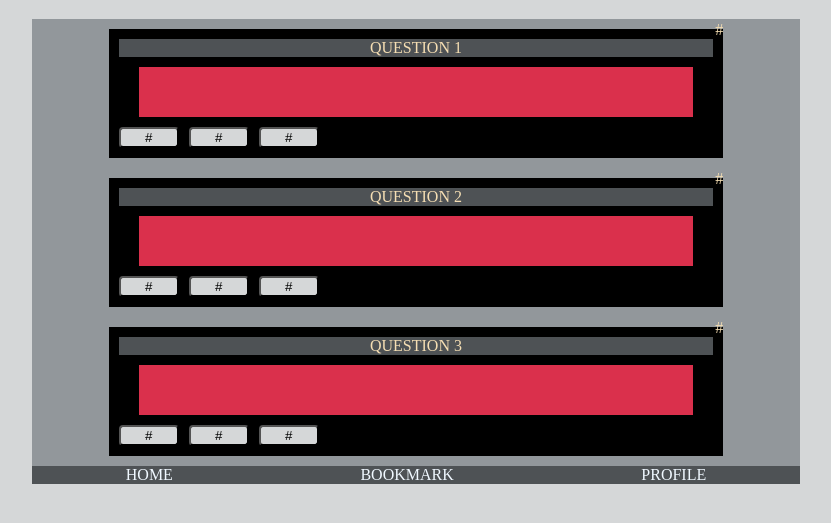
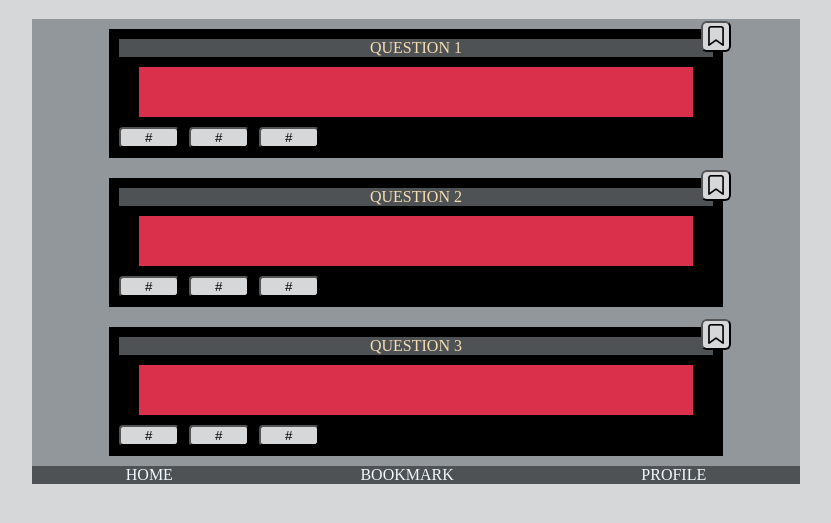
Before and after one commit to onebarloop/webquiz, a plain HTML site: page index.html in a window 1280 px wide. Shown: the part 61-584 px from the top of the page, without its empty margins (224-1055 px from the left). Drawn offline with Linux system fonts and the light colour scheme.

Commit message:
Add bookmark buttons

```diff
--- a/index.html
+++ b/index.html
@@ -14,7 +14,9 @@
 
     <main>
         <section>
-            <div class="bookmark">#</div>
+            <div class="bookmark">
+                <button><img src="./assets/bookmark.png" alt=""></button>
+            </div>
             <div class="question">QUESTION 1</div>
             <div class="answer"></div>
             <div class="tags">
@@ -24,7 +26,9 @@
             </div>
         </section>
         <section>
-            <div class="bookmark">#</div>
+            <div class="bookmark">
+                <button><img src="./assets/bookmark.png" alt=""></button>
+            </div>
             <div class="question">QUESTION 2</div>
             <div class="answer"></div>
             <div class="tags">
@@ -34,7 +38,9 @@
             </div>
         </section>
         <section>
-            <div class="bookmark">#</div>
+            <div class="bookmark">
+                <button><img src="./assets/bookmark.png" alt=""></button>
+            </div>
             <div class="question">QUESTION 3</div>
             <div class="answer"></div>
             <div class="tags">
--- a/styles/styles.css
+++ b/styles/styles.css
@@ -30,12 +30,16 @@ section {
     margin: 10px 0 10px 0;
     padding: 10px;
     position: relative;
+
 }
 
-.bookmark {
+.bookmark button {
     position: absolute;
-    right: 0;
+    right: -8px;
     top: -8px;
+    background-color: #D5D7D8;
+    padding: 3px 3px 1px 3px;
+    border-radius: 6px;
 }
 
 section span {
@@ -46,7 +50,6 @@ section span {
 .question {
     background-color: #4E5255;
     text-align: center;
-
 }
 
 .answer {
@@ -64,7 +67,7 @@ section span {
 
 }
 
-button {
+.tags button {
     width: 60px;
     border-radius: 4px;
     background-color: #D5D7D8;
@@ -87,3 +90,7 @@ a {
     text-decoration: none;
     color: aliceblue;
 }
+
+img {
+    width: 20px;
+}
```
Also changed, not shown: assets/bookmark.png (added).
